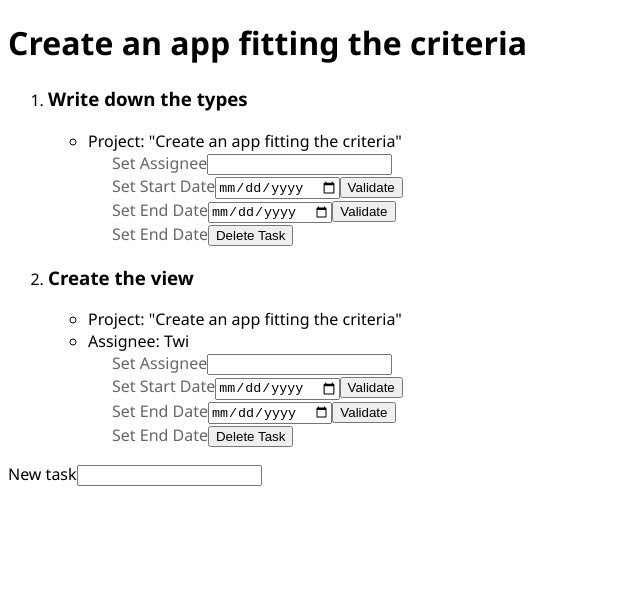
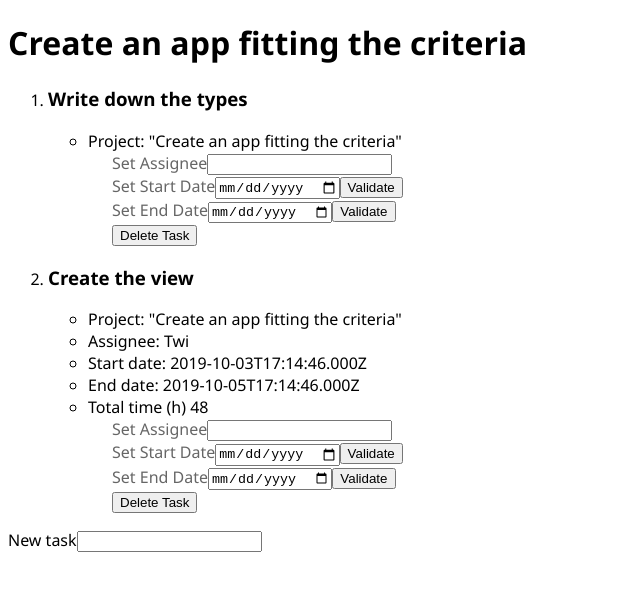
Before and after one commit to mathieucaroff/dummy-project-manager, a React app: page / in a window 1280 px wide. Shown: the top 590 px of the page, without its empty margins (0-640 px from the left). Built offline with nearby package versions, Linux system fonts and the light colour scheme; the HTML template or start-up script is replaced by a standard one.

Commit message:
fix(*): buttons

```diff
--- a/src/App.tsx
+++ b/src/App.tsx
@@ -15,10 +15,17 @@ function main() {
    }
 
    createTask({ name: 'Write down the types', project: defaultProject })
-   let task = createTask({ name: 'Create the view', project: defaultProject })
-   task.assignee = {
+   let twiTask = createTask({
+      name: 'Create the view',
+      project: defaultProject,
+   })
+   twiTask.assignee = {
       name: 'Twi',
    }
+   twiTask.startDate = new Date()
+   twiTask.endDate = new Date(
+      twiTask.startDate.getTime() + 2 * 24 * 3600 * 1000,
+   )
 
    let ProjectApp = App(defaultProject)
 
@@ -54,9 +61,9 @@ const App = (defaultProject: Project) => () => {
          update()
       },
       handleSetStartDate: (d: string) => {
-         console.log({ d })
          let date = new Date(d)
-         if (date.getTime() === NaN) {
+         console.log({ d, date })
+         if (Number.isNaN(date.getTime())) {
             console.error('Invalid date submitted')
             return
          }
@@ -67,9 +74,9 @@ const App = (defaultProject: Project) => () => {
          update()
       },
       handleSetEndDate: (d: string) => {
-         console.log({ d })
          let date = new Date(d)
-         if (date.getTime() === NaN) {
+         console.log({ d, date })
+         if (Number.isNaN(date.getTime())) {
             console.error('Invalid date submitted')
             return
          }
--- a/src/Task.tsx
+++ b/src/Task.tsx
@@ -3,6 +3,7 @@ import { InputComp } from './components/InputComp'
 import { Task } from './model'
 import './task.css'
 import { ifEnter } from './util/ifEnter'
+import { preventDefault } from './util/preventDefault'
 
 export interface TaskHandlerObj {
    handleSetAssignee: (s: string) => void
@@ -18,7 +19,7 @@ export interface TaskProp {
 
 export const TaskComp = (prop: TaskProp) => {
    let { task, handling } = prop
-   let { name, project, assignee, startDate, endDate, totalTimeInMs } = task
+   let { name, project, assignee, startDate, endDate } = task
 
    let {
       handleSetAssignee,
@@ -27,16 +28,20 @@ export const TaskComp = (prop: TaskProp) => {
       handleDelete,
    } = handling
 
+   console.log({ task })
+
    return (
       <div className="task">
          <h3>{name}</h3>
          <ul>
             <li>Project: "{project.name}"</li>
             {assignee && <li>Assignee: {assignee.name}</li>}
-            {startDate && <li>Start date: {startDate}</li>}
-            {endDate && <li>End date: {endDate}</li>}
-            {totalTimeInMs !== undefined && (
-               <li>Total time (h) {Math.floor(totalTimeInMs / 1000 / 3600)}</li>
+            {startDate && <li>Start date: {startDate.toISOString()}</li>}
+            {endDate && <li>End date: {endDate.toISOString()}</li>}
+            {task.totalTimeInMs !== undefined && (
+               <li>
+                  Total time (h) {Math.floor(task.totalTimeInMs / 1000 / 3600)}
+               </li>
             )}
          </ul>
 
@@ -54,6 +59,7 @@ export const TaskComp = (prop: TaskProp) => {
                <InputComp
                   type="date"
                   text="Validate"
+                  filter={preventDefault}
                   handler={handleSetStartDate}
                />
             </label>
@@ -62,17 +68,15 @@ export const TaskComp = (prop: TaskProp) => {
                <InputComp
                   type="date"
                   text="Validate"
+                  filter={preventDefault}
                   handler={handleSetEndDate}
                />
             </label>
-            <label>
-               Set End Date
-               <input
-                  type="button"
-                  value="Delete Task"
-                  onClick={handleDelete}
-               />
-            </label>
+            <input
+               type="button"
+               value="Delete Task"
+               onClick={() => handleDelete()}
+            />
          </form>
       </div>
    )
--- a/src/components/InputComp.tsx
+++ b/src/components/InputComp.tsx
@@ -12,6 +12,7 @@ export interface TextInputProp {
 export interface DateInputProp {
    type: 'date'
    text: string
+   filter: (cb: () => any) => (ev: KeyboardEvent) => any
    handler: (s: string) => any
 }
 
@@ -31,11 +32,17 @@ export const InputComp = (prop: InputProp) => {
          />
       )
    } else {
-      let { text, handler } = prop
+      let { text, filter, handler } = prop
       return (
          <span>
             <input type="date" ref={inputRef} />
-            <button onClick={handler}>{text}</button>
+            <button
+               onClick={filter(() => {
+                  handler(inputRef.current.value)
+               })}
+            >
+               {text}
+            </button>
          </span>
       )
    }
--- a/src/util/ifEnter.ts
+++ b/src/util/ifEnter.ts
@@ -1,6 +1,6 @@
-export const ifEnter = (callback) => (ev) => {
-   console.log({ ev })
+export const ifEnter = (callback: () => any) => (ev: Event) => {
    if (ev.key == 'Enter') {
       callback()
+      ev.preventDefault()
    }
 }
--- /dev/null
+++ b/src/util/preventDefault.ts
@@ -0,0 +1,4 @@
+export const preventDefault = (callback: () => any) => (ev: Event) => {
+   ev.preventDefault()
+   callback()
+}
```
